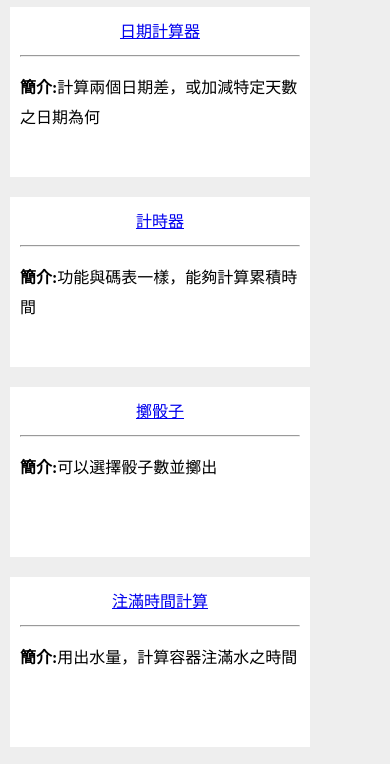
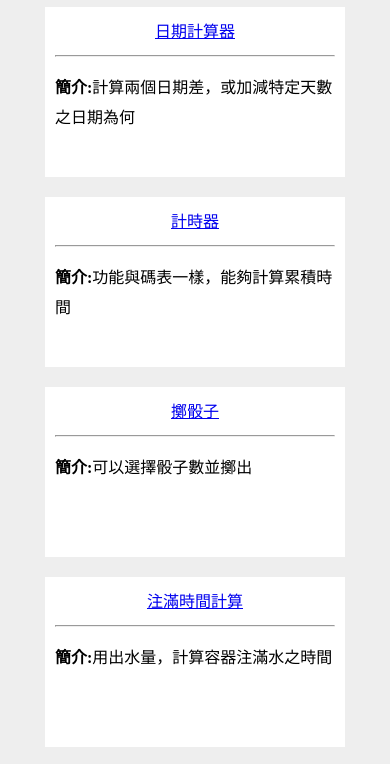
Before and after one commit to RyanFengC/RyanFengC.github.io, a plain HTML site: page index.html in a window 390 px wide. Shown: the part 67-831 px from the top of the page. Drawn offline with Linux system fonts and the light colour scheme.

Commit message:
page modify

```diff
--- a/index.html
+++ b/index.html
@@ -20,9 +20,12 @@
         span{
             font-weight: bold;
         }
+        @media screen and (max-width:600px){
+		.block{width:100%;text-align:center;}
+	}
     </style>
 </head>
-<body style="margin:0px;background-color:#eeeeee;">
+<body style="margin:0px;background-color:#eeeeee; text-align:center;">
 
     <div class="title">小工具展示</div>
     <div class="block">
```
